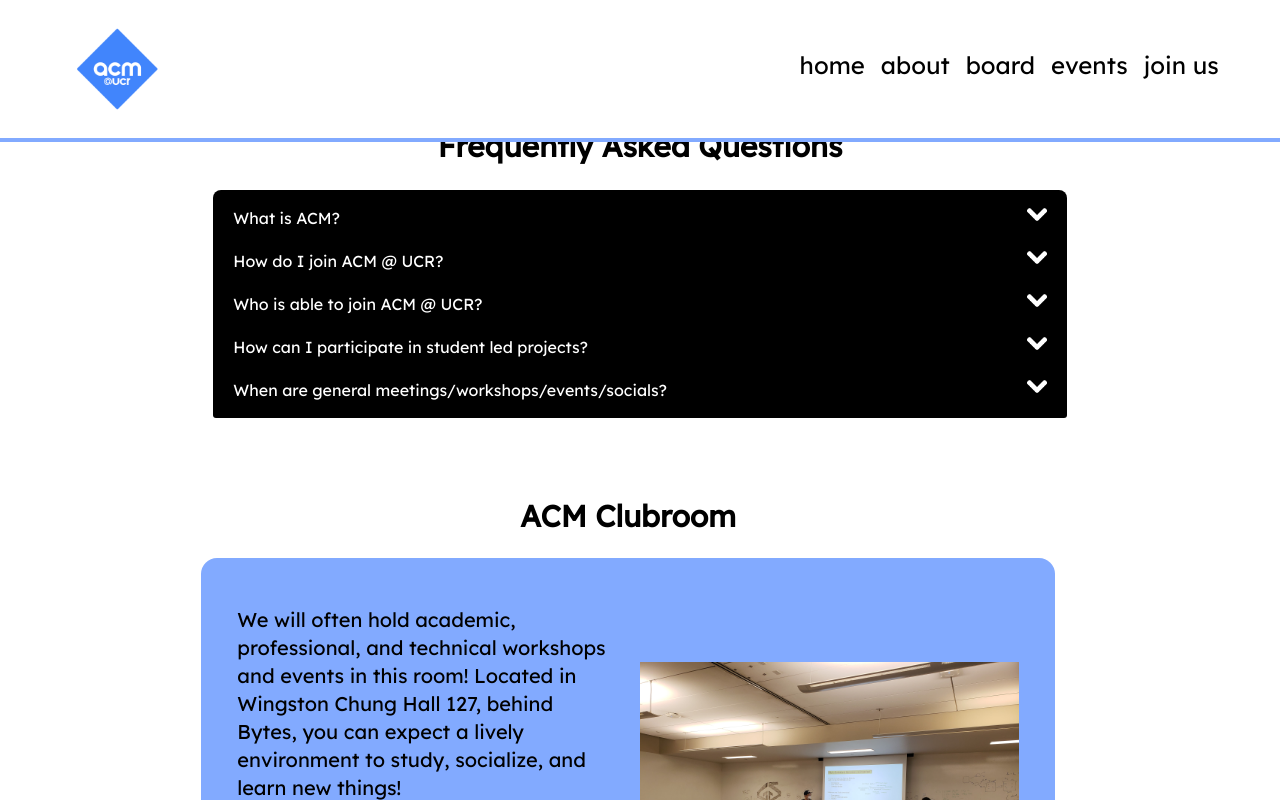
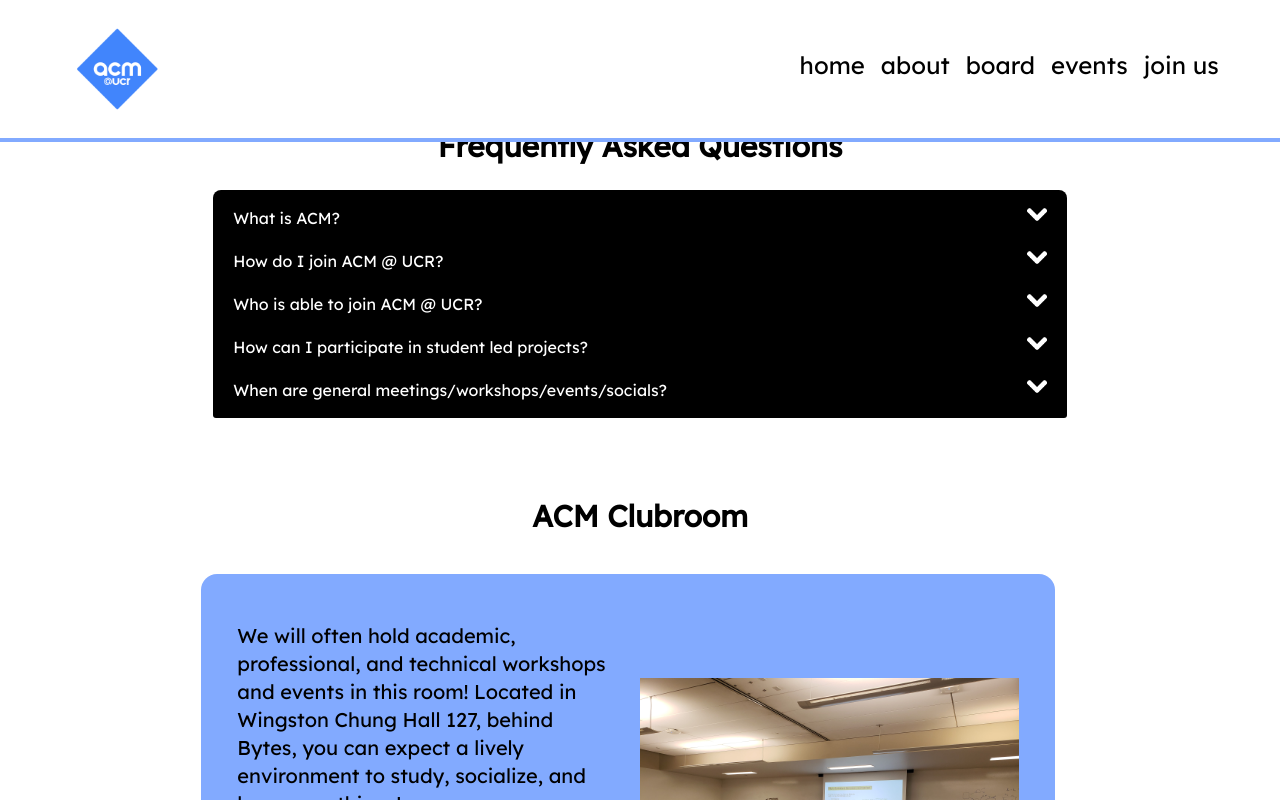
Before and after one commit to acm-ucr/acm-hydra, a Next.js app: page /join in a window 1280 px wide. Shown: the top 800 px of the page. Built offline with nearby package versions, Linux system fonts and the light colour scheme.

Commit message:
changed <row> to <p>

```diff
--- a/components/Clubroom.js
+++ b/components/Clubroom.js
@@ -4,9 +4,9 @@
 const Clubroom = () => {
 	return (
 		<Row className='flex justify-between font-lexend text-acm-black mx-auto w-2/3'>
-			<Row className='text-3xl font-semibold flex justify-center'>
+			<p className='text-3xl font-semibold flex justify-center'>
 				ACM Clubroom
-			</Row>
+			</p>
 			<Row className='bg-acm-blue rounded-2xl items-center px-4 pt-5 pb-4 mt-4'>
 				<Col sm={6} className='text-xl font-base'>
 					<p>
```
